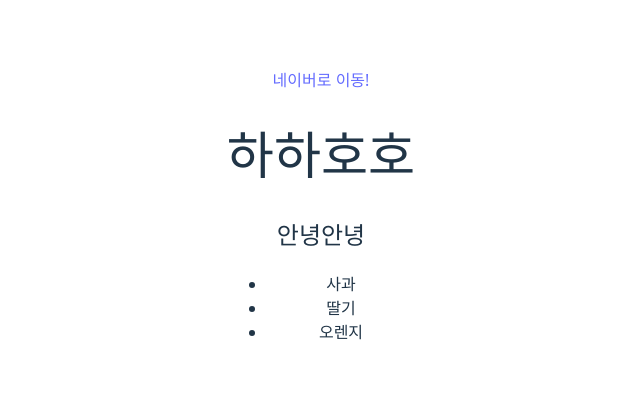
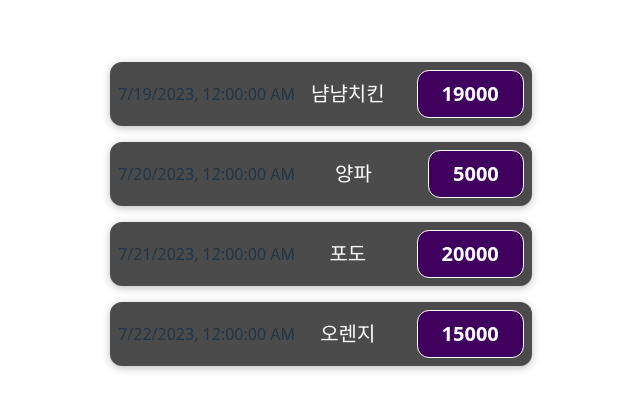
Before and after one commit to HanJongKyun/react-study202504, a React (Vite) app: page / in a window 1280 px wide. Shown: the part 186-596 px from the top of the page, without its empty margins (319-959 px from the left). Built offline with nearby package versions, Linux system fonts and the light colour scheme.

Commit message:
props 개념 및 활용

```diff
--- a/src/App.jsx
+++ b/src/App.jsx
@@ -1,29 +1,25 @@
 import React from 'react';
 import './App.css';
-import Greet from './components/Greet';
-import Bye from './components/Bye';
+import ExpenseItem from './components/expenses/ExpenseItem';
 
 function App() {
-  /*
-    jsx : 리액트에서 사용하는 특수한 js문법, 태그를 그대로 쓰면 알아서 변환
-          html처럼 보이지만, 실제 html은 아닙니다.
-
-    - 규칙 :
-    1. return안에있는 태그는 반드시 하나의 태그로 묶여야 함.
-    2. 빈 태그(닫는 태그가 없는)는 반드시 /> 로 마감
-    3. 태그의 class속성은 자바스크립트 키워드 class와 겹쳐서 className으로 표기
-    4. 의미없는 부모는 <React.Fragment>로 감싸면 됨
-      <></>: React.Fragment와 동일한 태그
-    5. 변수값이나 함수를 출력할 때는 {}로 감싸면 됨.
-  */
-
-  // const $h1 = React.createElement('h1', null, '안뇽 React!!'); -> fm
-  const subject = 'Vanilla Javascript!!';
+  const expenses = [
+    { id: 1, title: '냠냠치킨', price: 19000, date: new Date(2023, 6, 19) },
+    { id: 2, title: '양파', price: 5000, date: new Date(2023, 6, 20) },
+    { id: 3, title: '포도', price: 20000, date: new Date(2023, 6, 21) },
+    { id: 4, title: '오렌지', price: 15000, date: new Date(2023, 6, 22) },
+  ];
 
   return (
     <>
-      <Greet />
-      <Bye />
+      {expenses.map((item) => (
+        <ExpenseItem
+          key={item.id} // 반복문을 통해 같은 컴포넌트를 표현할 때, 각각을 구분할 수 있게 해주는 props
+          title={item.title}
+          price={item.price}
+          date={item.date}
+        />
+      ))}
     </>
   );
 }
--- a/src/components/expenses/ExpenseItem.jsx
+++ b/src/components/expenses/ExpenseItem.jsx
@@ -1,12 +1,14 @@
 import React from 'react';
+import './ExpenseItem.css';
 
-const ExpenseItem = () => {
+// 전달되는 props는 객체로 옵니다. 디스트럭쳐링 등의 문법으로 쪼개서 사용할 수 있습니다.
+const ExpenseItem = ({ title, price, date }) => {
   return (
     <div className='expense-item'>
-      <div>2025-02-03</div>
+      <div>{date.toLocaleString()}</div>
       <div className='expense-item__description'>
-        <h2>점심밥</h2>
-        <div className='expense-item__price'>10000원</div>
+        <h2>{title}</h2>
+        <div className='expense-item__price'>{price}</div>
       </div>
     </div>
   );
```
